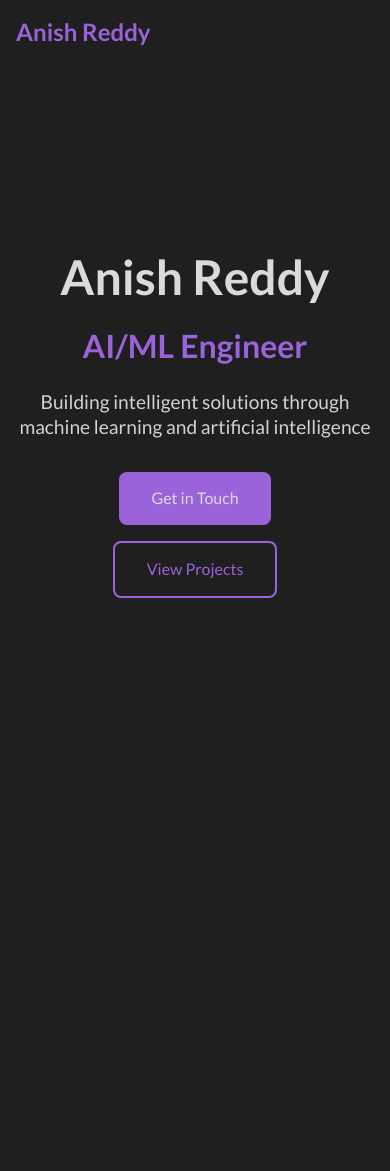
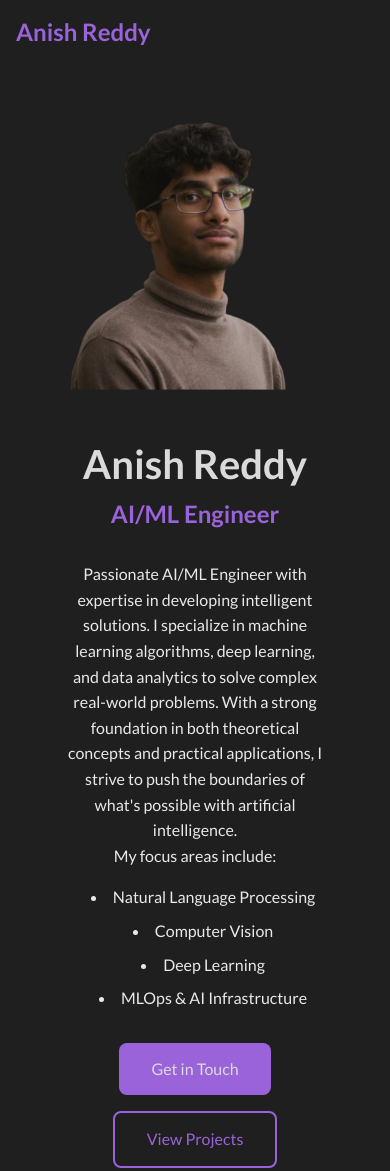
Before and after one commit to Anish-Reddy-K/Portfolio-Website, a plain HTML site: page index.html in a window 390 px wide. Shown: the top 1171 px of the page. Drawn offline with Linux system fonts and the light colour scheme.

Commit message:
added pfp

```diff
--- a/index.html
+++ b/index.html
@@ -1,3 +1,4 @@
+<!-- index.html -->
 <!DOCTYPE html>
 <html lang="en">
 <head>
@@ -22,15 +23,35 @@
     <main>
         <section id="home" class="section">
             <div class="hero-content">
-                <h1>Anish Reddy</h1>
-                <h2>AI/ML Engineer</h2>
-                <p class="hero-description">Building intelligent solutions through machine learning and artificial intelligence</p>
-                <div class="cta-buttons">
-                    <a href="#contact" class="primary-button">Get in Touch</a>
-                    <a href="#projects" class="secondary-button">View Projects</a>
+                <div class="hero-split-layout">
+                    <div class="hero-image">
+                        <img src="pfp.png" alt="Anish Reddy" class="profile-image">
+                    </div>
+
+                    <div class="hero-text">
+                        <h1>Anish Reddy</h1>
+                        <h2>AI/ML Engineer</h2>
+
+                        <div class="about-content">
+                            <p>
+                                Passionate AI/ML Engineer with expertise in developing intelligent solutions. I specialize in machine learning algorithms, deep learning, and data analytics to solve complex real-world problems. With a strong foundation in both theoretical concepts and practical applications, I strive to push the boundaries of what's possible with artificial intelligence.
+                            </p>
+                            <p>My focus areas include:</p>
+                            <ul>
+                                <li>Natural Language Processing</li>
+                                <li>Computer Vision</li>
+                                <li>Deep Learning</li>
+                                <li>MLOps & AI Infrastructure</li>
+                            </ul>
+                        </div>
+
+                        <div class="cta-buttons">
+                            <a href="#contact" class="primary-button">Get in Touch</a>
+                            <a href="#projects" class="secondary-button">View Projects</a>
+                        </div>
+                    </div>
                 </div>
             </div>
-            <a href="#experience" class="scroll-indicator"></a>
         </section>
 
         <section id="experience" class="section">
@@ -50,7 +71,7 @@
         <section id="contact" class="section">
             <h2>Get in Touch</h2>
             <div class="contact-content">
-                <!-- Contact content will go here -->
+                <!-- Contact form or information will go here -->
             </div>
         </section>
     </main>
@@ -60,9 +81,11 @@
             <div class="footer-left">
                 <a href="#" class="footer-logo">AR</a>
             </div>
+
             <div class="footer-center">
-                <p class="footer-text">© 2024 Anish Reddy</p>
+                © 2024 Anish Reddy
             </div>
+
             <div class="footer-right">
                 <a href="https://github.com/yourusername" target="_blank">GitHub</a>
                 <a href="https://linkedin.com/in/yourusername" target="_blank">LinkedIn</a>
@@ -70,6 +93,7 @@
             </div>
         </div>
     </footer>
+
     <script src="main.js"></script>
 </body>
 </html>
--- a/main.js
+++ b/main.js
@@ -1,3 +1,4 @@
+// main.js
 // Header scroll effect
 const header = document.querySelector('header');
 window.addEventListener('scroll', () => {
--- a/style.css
+++ b/style.css
@@ -1,3 +1,4 @@
+/* style.css */
 @import url('https://fonts.googleapis.com/css2?family=Lato:wght@400;600;700&display=swap');
 
 :root {
@@ -85,31 +86,73 @@ nav a:hover {
 
 /* Hero Section */
 .hero-content {
-    text-align: center;
-    max-width: 800px;
+    width: 100%;
+    max-width: 1400px;
 }
 
-.hero-content h1 {
-    font-size: 3rem;
-    margin-bottom: 1rem;
+.hero-split-layout {
+    display: flex;
+    width: 100%;
+    min-height: 100vh;
+    align-items: center;
+    gap: 4rem;
+    padding: 2rem;
 }
 
-.hero-content h2 {
+.hero-image {
+    flex: 1;
+    height: 100vh;
+    position: relative;
+    display: flex;
+    align-items: center;
+    justify-content: center;
+}
+
+.profile-image {
+    width: 100%;
+    height: 100%;
+    object-fit: cover;
+    opacity: 0.8;
+    transition: opacity var(--transition);
+}
+
+.hero-text {
+    flex: 1;
+    text-align: left;
+    padding: 2rem;
+}
+
+.about-content {
+    margin: 2rem 0;
+    font-size: 1.1rem;
+    line-height: 1.6;
+    color: rgba(255, 255, 255, 0.9);
+}
+
+.about-content ul {
+    list-style-position: inside;
+    margin-top: 1rem;
+    margin-left: 1rem;
+}
+
+.about-content li {
+    margin-bottom: 0.5rem;
+}
+
+.hero-text h1 {
+    font-size: 3.5rem;
+    margin-bottom: 0.5rem;
+}
+
+.hero-text h2 {
     font-size: 2rem;
     color: var(--accent-color);
     margin-bottom: 1.5rem;
 }
 
-.hero-description {
-    font-size: 1.2rem;
-    margin-bottom: 2rem;
-    color: rgba(255, 255, 255, 0.8);
-}
-
 .cta-buttons {
     display: flex;
     gap: 1rem;
-    justify-content: center;
 }
 
 .primary-button, .secondary-button {
@@ -143,6 +186,13 @@ nav a:hover {
     padding: 2rem;
 }
 
+/* Section Headers */
+.section h2 {
+    font-size: 2.5rem;
+    margin-bottom: 2rem;
+    text-align: center;
+}
+
 /* Footer */
 footer {
     background-color: var(--secondary-bg);
@@ -173,12 +223,28 @@ footer {
 }
 
 /* Responsive Design */
-@media (max-width: 768px) {
-    .cta-buttons {
+@media (max-width: 1024px) {
+    .hero-split-layout {
         flex-direction: column;
-        align-items: center;
+        gap: 2rem;
     }
 
+    .hero-image {
+        height: 50vh;
+        width: 100%;
+    }
+
+    .hero-text {
+        text-align: center;
+        padding: 1rem;
+    }
+
+    .cta-buttons {
+        justify-content: center;
+    }
+}
+
+@media (max-width: 768px) {
     nav ul {
         display: none;
     }
@@ -188,4 +254,21 @@ footer {
         gap: 1rem;
         text-align: center;
     }
+
+    .hero-text h1 {
+        font-size: 2.5rem;
+    }
+
+    .hero-text h2 {
+        font-size: 1.5rem;
+    }
+
+    .about-content {
+        font-size: 1rem;
+    }
+
+    .cta-buttons {
+        flex-direction: column;
+        align-items: center;
+    }
 }
```
Also changed, not shown: pfp.png (added).
